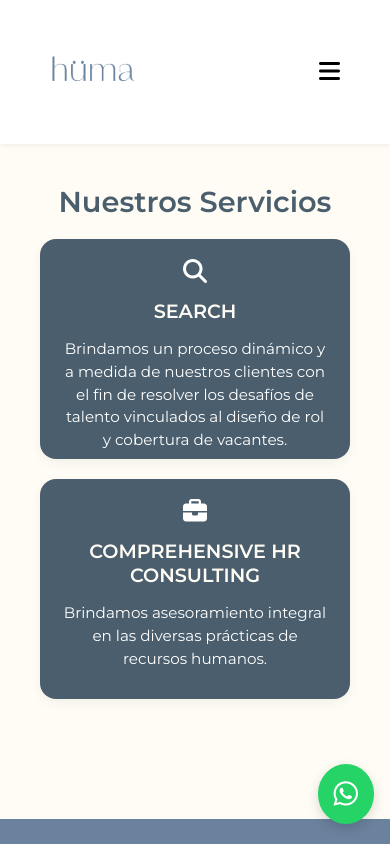
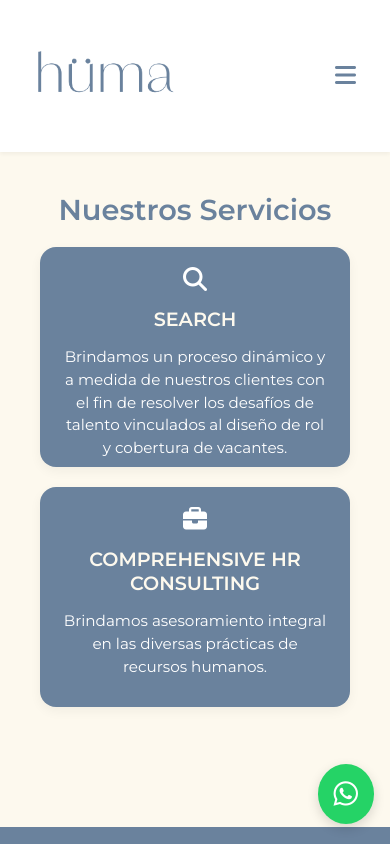
Before and after one commit to SeroGraphic/humahrr, a plain HTML site: page servicios.html in a window 390 px wide. Shown: the top 844 px of the page. Drawn offline with Linux system fonts and the light colour scheme.

Commit message:
Update styles.css

```diff
--- a/styles.css
+++ b/styles.css
@@ -1,3 +1,4 @@
+
 
 @import url('https://fonts.googleapis.com/css2?&family=Montserrat:wght@300;400;600&display=swap');
 
@@ -11,7 +12,7 @@ html, body {
   height: 100%;
   margin: 0;
   padding: 0;
-  background-color: #fefcf4;
+  background-color: #FDF9EE;
   font-family: 'Montserrat', sans-serif;
 }
 body {
@@ -30,11 +31,11 @@ header {
   display: flex;
   justify-content: space-between;
   align-items: center;
-  padding: 20px 60px;
+  padding: 1px 40px;
   box-shadow: 0 2px 4px rgba(0,0,0,0.05);
 }
 .logo img {
-  height: 60px;
+  height: 100px;
 }
 nav ul {
   list-style: none;
@@ -49,7 +50,7 @@ nav a {
   font-size: 14px;
   text-transform: none;
   text-decoration: none;
-  color: #2e2e2e;
+  color: #FDF9EE;
   transition: color 0.3s ease;
 }
 
@@ -97,7 +98,10 @@ nav a:hover i {
   font-size: 2.8rem;
   margin-bottom: 0.5em;
   font-weight: bold;
+
 }
+
+
 .banner-overlay p {
   font-size: 1.2rem;
   margin-bottom: 1.5em;
@@ -128,7 +132,7 @@ section:not(.banner-full) {
 }
 h1 {
   font-size: 2.8em;
-  color: #4a5e6d;
+  color: #6A829D;
   margin-bottom: 0.5em;
 }
 h2 {
@@ -350,8 +354,8 @@ section p {
   padding: 20px;
   border-radius: 12px;
   text-align: center;
-  background-color: #4a5e6d;
-  color: #fefcf4;
+  background-color: #6A829D;
+  color: #FDF9EE;
   box-shadow: 0 4px 12px rgba(0, 0, 0, 0.05);
   overflow: hidden;
   transition: all 0.3s ease;
@@ -361,7 +365,7 @@ section p {
 .servicio-card h2 {
   font-size: 1.2rem;
   margin-bottom: 0;
-  color: #fefcf4;
+  color: #FDF9EE;
   text-transform: uppercase;
 }
 
@@ -375,7 +379,7 @@ section p {
 }
 
 .servicio-card:hover {
-  background-color: #607e8b;
+  background-color: #6A829D;
   transform: scale(1.03);
   box-shadow: 0 8px 20px rgba(0, 0, 0, 0.1);
 }
@@ -445,7 +449,10 @@ padding: 40px 20px 30px;
   margin: 40px auto;
   text-align: center;
 }
-
+.team-member h3{
+  color: #6A829D;
+  font-size: 30px;
+}
 .team-photo {
   width: 160px;
   height: 160px;
@@ -507,7 +514,7 @@ padding: 40px 20px 30px;
 .elegirnos-text h1 {
   text-align: center;
   font-size: 2rem; /* más pequeño */
-  color: #4a5e6d;
+  color: #6A829D;
   margin-bottom: 20px;
 }
 
@@ -702,7 +709,7 @@ section:first-of-type {
   padding-top: 120px; /* o el valor que quede bien con tu header fijo */
 }
 #nosotros, #servicios-section, #equipo, #contacto {
-  padding-top: 120px;
+  padding-top: 200px;
 }
 /* ======================= RESPONSIVE EXTENSION ======================= */
 
@@ -713,7 +720,7 @@ section:first-of-type {
   }
 
   header {
-    padding: 20px 30px;
+    padding: 10px 30px;
   }
 }
 
@@ -727,7 +734,7 @@ section:first-of-type {
   header {
     flex-direction: column;
     align-items: center;
-    padding: 20px;
+    padding: 4px;
   }
 
   .about-container,
@@ -841,9 +848,6 @@ header {
   width: 100%;
 }
 
-
-
-
   nav ul {
     display: none;
     flex-direction: column;
@@ -893,6 +897,7 @@ header.hide-on-scroll {
   font-size: 24px;
   cursor: pointer;
   z-index: 1001;
+  color: #6A829D;
 }
 
 
@@ -905,6 +910,7 @@ header.hide-on-scroll {
     font-size: 1.5rem;
     cursor: pointer;
     z-index: 1001;
+    color: #6A829D
   }
 
  @media screen and (max-width: 768px) {
@@ -978,7 +984,7 @@ header.hide-on-scroll {
     min-height: 220px;
     padding: 20px;
     border-radius: 16px;
-    background: #4a5e6d;
+    background: #6A829D;
     color: #fff;
     text-align: center;
   }
```
